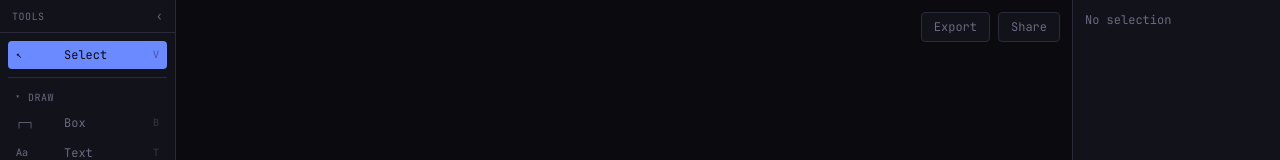
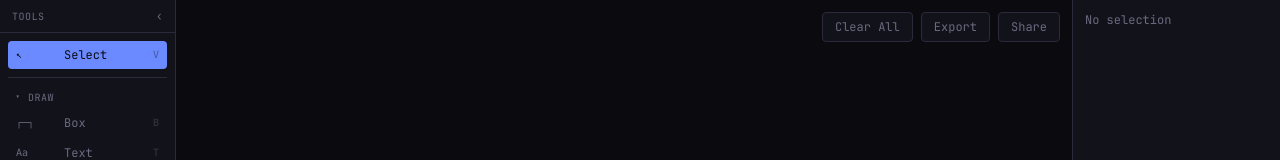
Before and after one commit to howells/wiretext, a Next.js app: page / in a window 1280 px wide. Shown: the top 160 px of the page. Built offline with nearby package versions, Linux system fonts and the light colour scheme.

Commit message:
feat: add clear all button next to export
Undoable via Cmd+Z since it pushes history before clearing.

```diff
--- a/src/app/page.tsx
+++ b/src/app/page.tsx
@@ -83,6 +83,13 @@ export default function EditorPage() {
           <div className="absolute top-3 right-3 flex gap-2">
             <button
               className="rounded border border-border bg-surface px-3 py-1.5 text-text-dim text-xs transition-colors hover:bg-surface-hover hover:text-text"
+              onClick={() => useEditorStore.getState().clearAll()}
+              type="button"
+            >
+              Clear All
+            </button>
+            <button
+              className="rounded border border-border bg-surface px-3 py-1.5 text-text-dim text-xs transition-colors hover:bg-surface-hover hover:text-text"
               onClick={() => setExportOpen(true)}
               type="button"
             >
--- a/src/store/index.ts
+++ b/src/store/index.ts
@@ -48,6 +48,7 @@ export interface EditorActions {
   moveObject: (id: ObjectId, deltaCol: number, deltaRow: number) => void;
   moveSelection: (deltaCol: number, deltaRow: number) => void;
   resizeObject: (id: ObjectId, newWidth: number, newHeight: number) => void;
+  clearAll: () => void;
 
   // Clipboard
   copySelection: () => void;
@@ -195,6 +196,17 @@ export const useEditorStore = create<EditorStore>()((set, get) => ({
           height: Math.max(3, newHeight),
         };
       }),
+    }));
+  },
+
+  clearAll: () => {
+    set((state) => ({
+      ...pushHistory(state),
+      objects: [],
+      selection: new Set<ObjectId>(),
+      editingTextId: null,
+      editingLabelId: null,
+      draft: null,
     }));
   },
 
```
